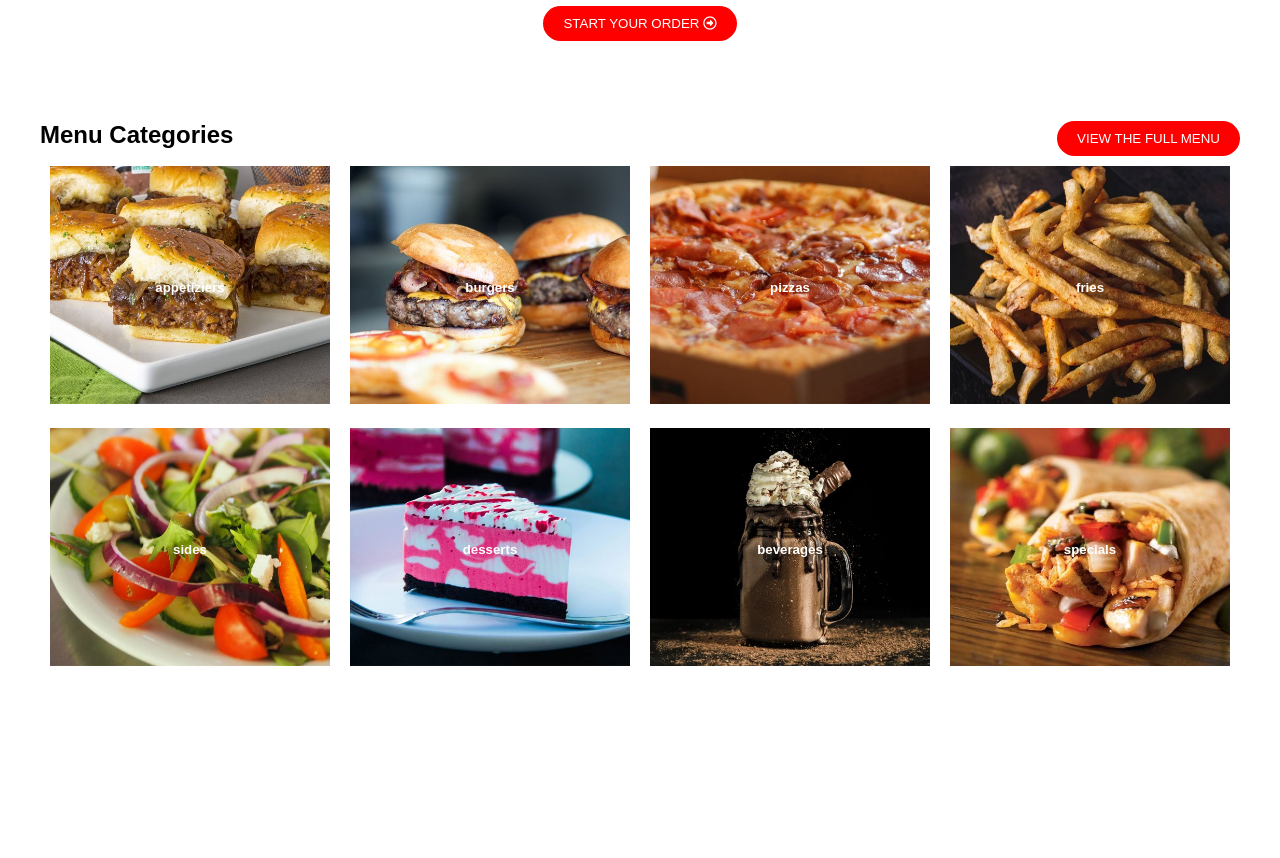
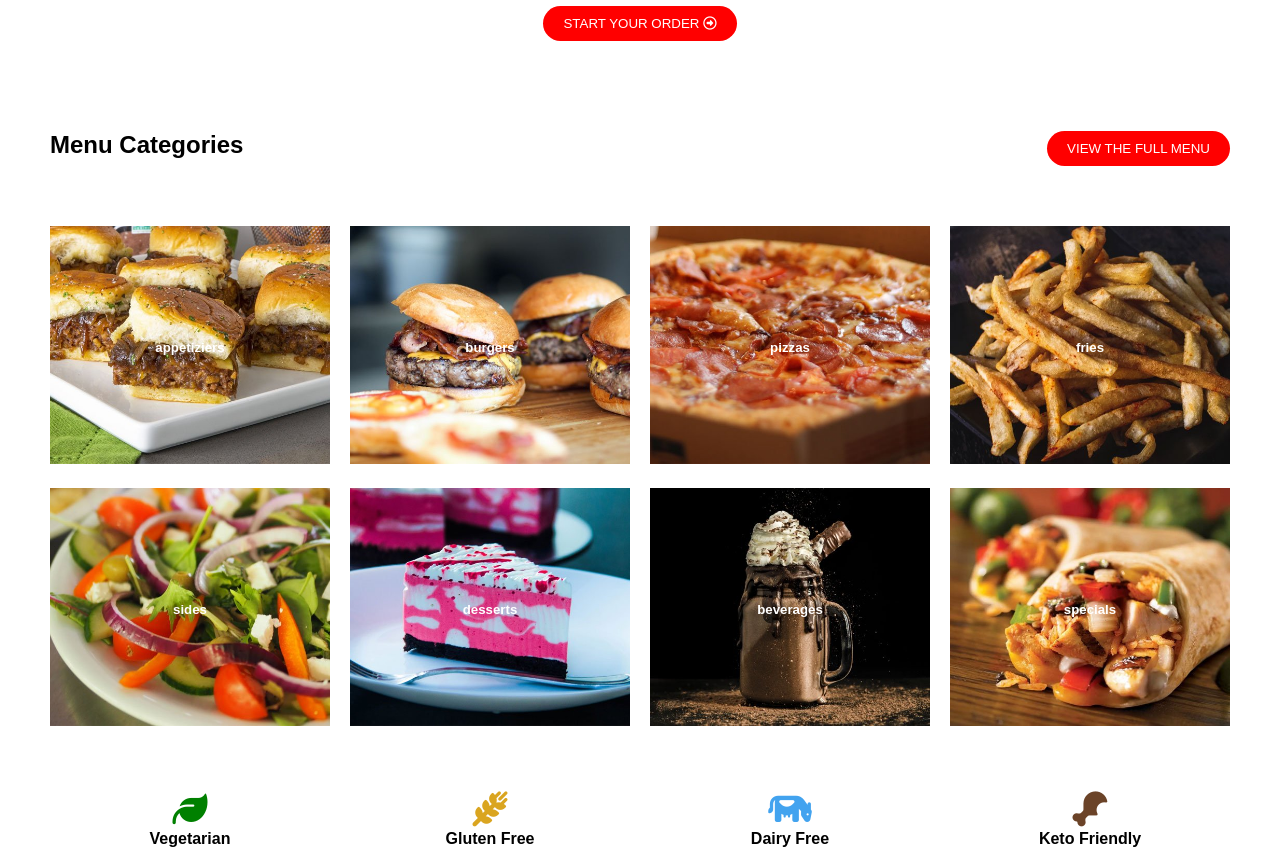
Before and after one commit to Leonardo-Gudini/proj-html-vuejs, a Vue app: page / in a window 1280 px wide. Shown: the part 1780-2638 px from the top of the page. Before the commit the page ends 2480 px from the top, so only its background shows below. Built offline with nearby package versions, Linux system fonts and the light colour scheme.

Commit message:
add: style menu categories

```diff
--- a/src/components/sub-components-main/MenuCat.vue
+++ b/src/components/sub-components-main/MenuCat.vue
@@ -16,11 +16,9 @@
             </ul>
 
             <ul>
-                <li>
-                    <div>
-
-                    </div>
-                    <h5></h5>
+                <li v-for="(icon, index) in category" :key="index">
+                    <div class="icon" v-html="icon.icon"></div>
+                    <h4>{{icon.text}}</h4>
                 </li>
             </ul>
         </div>
@@ -36,7 +34,8 @@
             menus:[
                 {
                     img: 'appetizers-menu-background.jpg',
-                    title: 'appetiziers'
+                    title: 'appetiziers',
+                    color: 'green'
                 },
                 {
                     img: 'burgers-menu-background.jpg',
@@ -66,6 +65,25 @@
                     img: 'specials-menu-background.jpg',
                     title: 'specials'
                 },
+            ],
+
+            category: [
+                {
+                    icon: '<i class="fa-solid fa-leaf green"></i>',
+                    text: 'Vegetarian'
+                },
+                {
+                    icon: '<i class="fa-solid fa-wheat-awn gold"></i>',
+                    text: 'Gluten Free'
+                },
+                {
+                    icon: '<i class="fa-solid fa-cow blue"></i>',
+                    text: 'Dairy Free'
+                },
+                {
+                    icon: '<i class="fa-solid fa-drumstick-bite brown"></i>',
+                    text: 'Keto Friendly'
+                },
             ]
 
           }
--- a/src/style/main.scss
+++ b/src/style/main.scss
@@ -29,15 +29,33 @@
         .title-section{
             display: flex;
             justify-content: space-between;
+            padding: 10px;
         }
         ul{
             display: flex;
             flex-wrap: wrap;
             list-style-type: none;
+            margin-top: 40px;
             li{
                 width: calc(100%/ 4);
                 padding: 10px;
                 position: relative;
+                text-align: center;
+                .green{
+                    color: green;
+                }
+                .gold{
+                    color: goldenrod;
+                }
+                .blue{
+                    color: #42a3ef;
+                }
+                .brown{
+                    color: #6b4328;
+                }
+                .icon{
+                    font-size: 35px;
+                }
                 img{
                     width: 100%;
                 }
```
